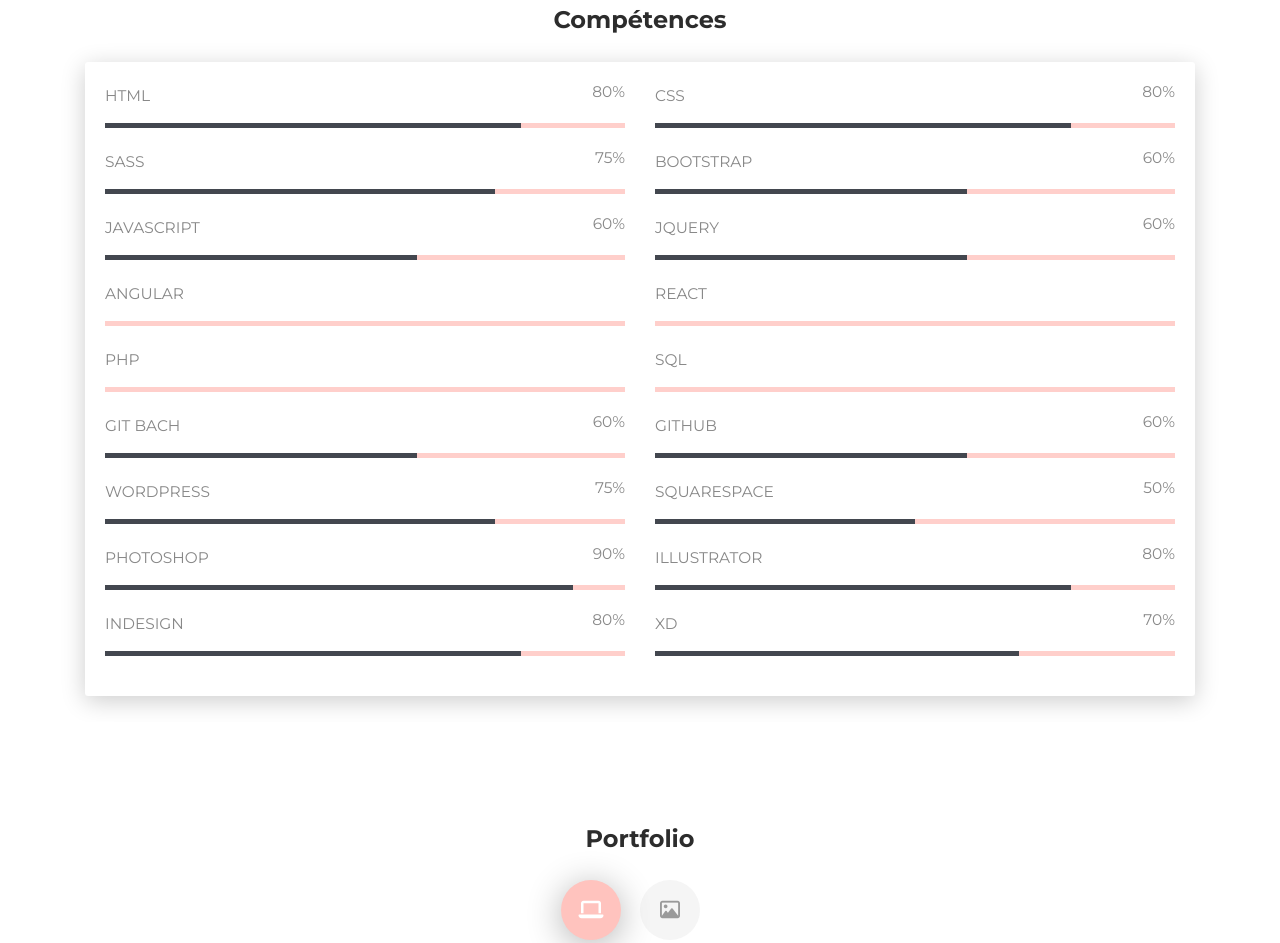
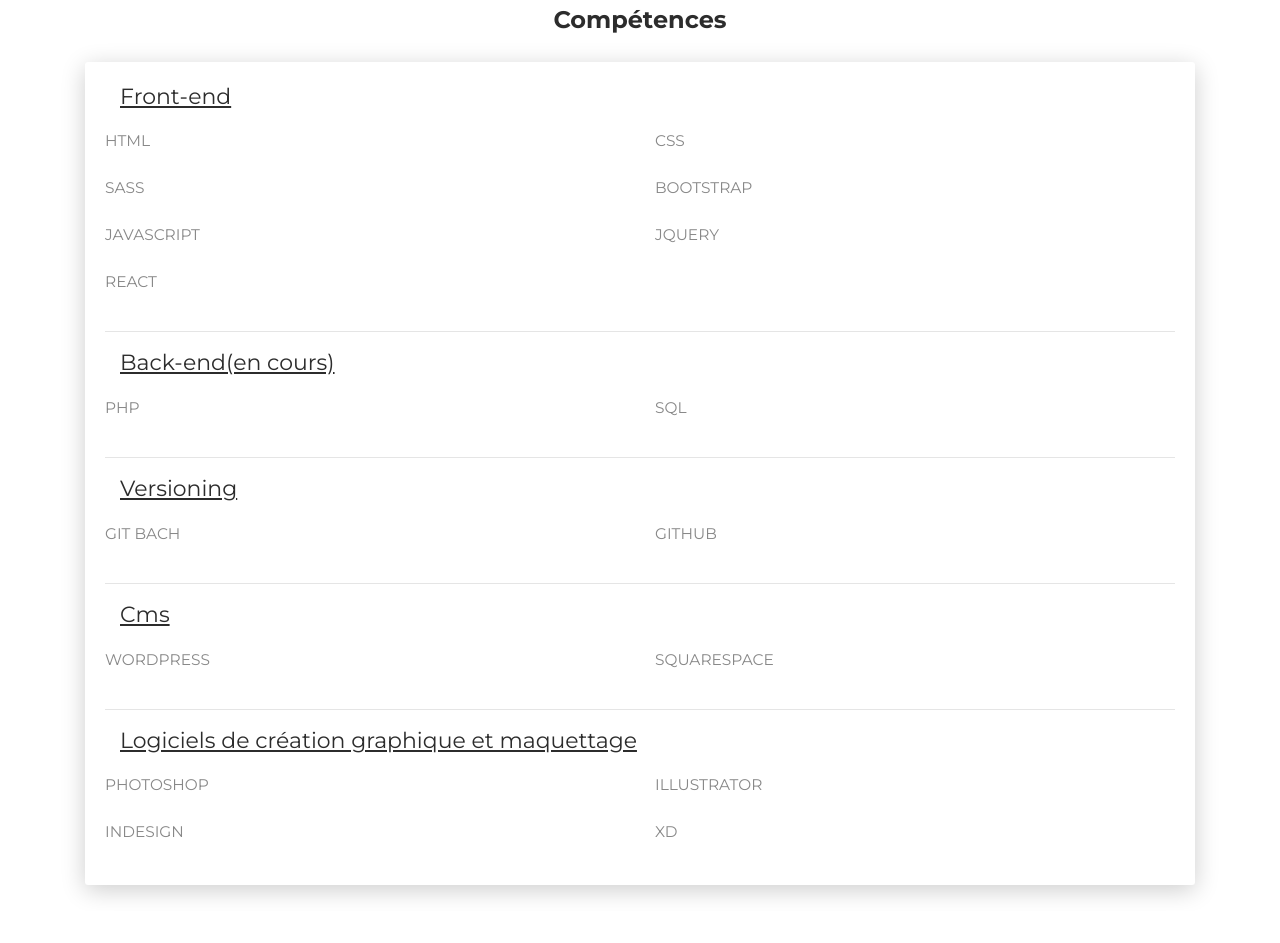
Before and after one commit to FAITH-ORAN/Faiza-Berrichi, a plain HTML site: page index.html in a window 1280 px wide. Shown: the part 1002-1945 px from the top of the page. Drawn offline with Linux system fonts and the light colour scheme; a web font is replaced by a local one.

Commit message:
modification compétences et cv pdf

```diff
--- a/index.html
+++ b/index.html
@@ -101,147 +101,166 @@
     <div class="h4 text-center mb-4 title">Compétences</div>
     <div class="card" data-aos="fade-up" data-aos-anchor-placement="top-bottom">
       <div class="card-body">
+        <div class="col-md-12 " style="text-decoration: underline;">
+          <div class="h5">Front-end</div>
+        </div>
         <div class="row">
-          <div class="col-md-6">
+          <div class="col-md-6 col-6">
             <div class="progress-container progress-dark"><span class="progress-badge">HTML</span>
-              <div class="progress">
-                <div class="progress-bar progress-bar-primary" data-aos="progress-full" data-aos-offset="10" data-aos-duration="2000" role="progressbar" aria-valuenow="60" aria-valuemin="0" aria-valuemax="100" style="width: 80%;"></div><span class="progress-value">80%</span>
-              </div>
+            <!--  <div class="progress">
+                <div class="progress-bar progress-bar-primary" data-aos="progress-full" data-aos-offset="10" data-aos-duration="2000" role="progressbar" aria-valuenow="60" aria-valuemin="0" aria-valuemax="100" style="width: 0;"></div><span class="progress-value"></span>
+              </div>-->
             </div>
           </div>
-          <div class="col-md-6">
+          <div class="col-md-6 col-6">
             <div class="progress-container progress-dark"><span class="progress-badge">CSS</span>
-              <div class="progress">
-                <div class="progress-bar progress-bar-primary" data-aos="progress-full" data-aos-offset="10" data-aos-duration="2000" role="progressbar" aria-valuenow="60" aria-valuemin="0" aria-valuemax="100" style="width: 80%;"></div><span class="progress-value">80%</span>
-              </div>
+              <!-- <div class="progress">
+                <div class="progress-bar progress-bar-primary" data-aos="progress-full" data-aos-offset="10" data-aos-duration="2000" role="progressbar" aria-valuenow="60" aria-valuemin="0" aria-valuemax="100" style="width: ;"></div><span class="progress-value"></span>
+              </div>-->
             </div>
           </div>
         </div>
         <div class="row">
-          <div class="col-md-6">
+          <div class="col-md-6 col-6">
             <div class="progress-container progress-dark"><span class="progress-badge">SASS</span>
-              <div class="progress">
-                <div class="progress-bar progress-bar-primary" data-aos="progress-full" data-aos-offset="10" data-aos-duration="2000" role="progressbar" aria-valuenow="60" aria-valuemin="0" aria-valuemax="100" style="width: 75%;"></div><span class="progress-value">75%</span>
-              </div>
+               <!--<div class="progress">
+                <div class="progress-bar progress-bar-primary" data-aos="progress-full" data-aos-offset="10" data-aos-duration="2000" role="progressbar" aria-valuenow="60" aria-valuemin="0" aria-valuemax="100" style="width:;"></div><span class="progress-value"></span>
+              </div>-->
             </div>
           </div>
-          <div class="col-md-6">
+          <div class="col-md-6 col-6">
             <div class="progress-container progress-dark"><span class="progress-badge">BOOTSTRAP</span>
-              <div class="progress">
-                <div class="progress-bar progress-bar-primary" data-aos="progress-full" data-aos-offset="10" data-aos-duration="2000" role="progressbar" aria-valuenow="60" aria-valuemin="0" aria-valuemax="100" style="width: 60%;"></div><span class="progress-value">60%</span>
-              </div>
+             <!-- <div class="progress">
+                <div class="progress-bar progress-bar-primary" data-aos="progress-full" data-aos-offset="10" data-aos-duration="2000" role="progressbar" aria-valuenow="60" aria-valuemin="0" aria-valuemax="100" style="width: ;"></div><span class="progress-value"></span>
+              </div>-->
             </div>
           </div>
         </div>
         <div class="row">
-          <div class="col-md-6">
+          <div class="col-md-6 col-6">
             <div class="progress-container progress-dark"><span class="progress-badge">JAVASCRIPT</span>
-              <div class="progress">
-                <div class="progress-bar progress-bar-primary" data-aos="progress-full" data-aos-offset="10" data-aos-duration="2000" role="progressbar" aria-valuenow="60" aria-valuemin="0" aria-valuemax="100" style="width:60%;"></div><span class="progress-value">60%</span>
-              </div>
+              <!--<div class="progress">
+                <div class="progress-bar progress-bar-primary" data-aos="progress-full" data-aos-offset="10" data-aos-duration="2000" role="progressbar" aria-valuenow="60" aria-valuemin="0" aria-valuemax="100" style="width:;"></div><span class="progress-value"></span>
+              </div>-->
             </div>
           </div>
-          <div class="col-md-6">
+          <div class="col-md-6 col-6">
             <div class="progress-container progress-dark"><span class="progress-badge">Jquery</span>
-              <div class="progress">
+              <!--<div class="progress">
                 <div class="progress-bar progress-bar-primary" data-aos="progress-full" data-aos-offset="10" data-aos-duration="2000" role="progressbar" aria-valuenow="60" aria-valuemin="0" aria-valuemax="100" style="width: 60%;"></div><span class="progress-value">60%</span>
-              </div>
+              </div>-->
             </div>
           </div>
         </div>
         <div class="row">
-          <div class="col-md-6">
+         <!-- <div class="col-md-6">
             <div class="progress-container progress-dark"><span class="progress-badge">Angular</span>
               <div class="progress">
                 <div class="progress-bar progress-bar-primary" data-aos="progress-full" data-aos-offset="10" data-aos-duration="2000" role="progressbar" aria-valuenow="60" aria-valuemin="0" aria-valuemax="100" style="width: 0%;"></div><span class="progress-value"></span>
               </div>
             </div>
+          </div>-->
+          <div class="col-md-6 col-6">
+            <div class="progress-container progress-dark"><span class="progress-badge">React</span>
+              <!--<div class="progress">
+                <div class="progress-bar progress-bar-primary" data-aos="progress-full" data-aos-offset="10" data-aos-duration="2000" role="progressbar" aria-valuenow="60" aria-valuemin="0" aria-valuemax="100" style="width: 0%;"></div><span class="progress-value"></span>
+              </div>-->
+            </div>
           </div>
-          <div class="col-md-6">
-            <div class="progress-container progress-dark"><span class="progress-badge">React</span>
-              <div class="progress">
+        </div>
+        <hr>
+        <div class="col-md-12 " style="text-decoration: underline;">
+          <div class="h5">Back-end(en cours)</div>
+        </div>
+        <div class="row">
+          <div class="col-md-6 col-6">
+            <div class="progress-container progress-dark"><span class="progress-badge">PHP</span>
+              <!--<div class="progress">
                 <div class="progress-bar progress-bar-primary" data-aos="progress-full" data-aos-offset="10" data-aos-duration="2000" role="progressbar" aria-valuenow="60" aria-valuemin="0" aria-valuemax="100" style="width: 0%;"></div><span class="progress-value"></span>
-              </div>
+              </div>-->
+            </div>
+          </div>
+          <div class="col-md-6 col-6">
+            <div class="progress-container progress-dark"><span class="progress-badge">SQL</span>
+              <!--<div class="progress">
+                <div class="progress-bar progress-bar-primary" data-aos="progress-full" data-aos-offset="10" data-aos-duration="2000" role="progressbar" aria-valuenow="60" aria-valuemin="0" aria-valuemax="100" style="width: 0%;"></div><span class="progress-value"></span>
+              </div>-->
+            </div>
+          </div>
+        </div>
+        <hr/>
+        <div class="col-md-12  " style="text-decoration: underline;">
+          <div class="h5">Versioning</div>
+        </div>
+        <div class="row">
+          <div class="col-md-6 col-6">
+            <div class="progress-container progress-dark"><span class="progress-badge">Git Bach</span>
+              <!--<div class="progress">
+                <div class="progress-bar progress-bar-primary" data-aos="progress-full" data-aos-offset="10" data-aos-duration="2000" role="progressbar" aria-valuenow="60" aria-valuemin="0" aria-valuemax="100" style="width: 60%;"></div><span class="progress-value">60%</span>
+              </div>-->
+            </div>
+          </div>
+          <div class="col-md-6 col-6">
+            <div class="progress-container progress-dark"><span class="progress-badge">Github</span>
+              <!--<div class="progress">
+                <div class="progress-bar progress-bar-primary" data-aos="progress-full" data-aos-offset="10" data-aos-duration="2000" role="progressbar" aria-valuenow="60" aria-valuemin="0" aria-valuemax="100" style="width: 60%;"></div><span class="progress-value">60%</span>
+              </div>-->
+            </div>
+          </div>
+        </div>
+        <hr/>
+        <div class="col-md-12  " style="text-decoration: underline;">
+          <div class="h5">Cms</div>
+        </div>
+        <div class="row">
+          <div class="col-md-6 col-6">
+            <div class="progress-container progress-dark"><span class="progress-badge">WORDPRESS</span>
+              <!--<div class="progress">
+                <div class="progress-bar progress-bar-primary" data-aos="progress-full" data-aos-offset="10" data-aos-duration="2000" role="progressbar" aria-valuenow="60" aria-valuemin="0" aria-valuemax="100" style="width: 75%;"></div><span class="progress-value">75%</span>
+              </div>-->
+            </div>
+          </div>
+          <div class="col-md-6 col-6">
+            <div class="progress-container progress-dark"><span class="progress-badge">Squarespace</span>
+             <!-- <div class="progress">
+                <div class="progress-bar progress-bar-primary" data-aos="progress-full" data-aos-offset="10" data-aos-duration="2000" role="progressbar" aria-valuenow="60" aria-valuemin="0" aria-valuemax="100" style="width: 50%;"></div><span class="progress-value">50%</span>
+              </div>-->
+            </div>
+          </div>
+        </div>
+        <hr/>
+        <div class="col-md-12 " style="text-decoration: underline;">
+          <div class="h5">Logiciels de création graphique et maquettage</div>
+        </div>
+        <div class="row">
+          <div class="col-md-6 col-6">
+            <div class="progress-container progress-dark"><span class="progress-badge">Photoshop</span>
+              <!--<div class="progress">
+                <div class="progress-bar progress-bar-primary" data-aos="progress-full" data-aos-offset="10" data-aos-duration="2000" role="progressbar" aria-valuenow="60" aria-valuemin="0" aria-valuemax="100" style="width:90%;"></div><span class="progress-value">90%</span>
+              </div>-->
+            </div>
+          </div>
+          <div class="col-md-6 col-6">
+            <div class="progress-container progress-dark"><span class="progress-badge">Illustrator</span>
+             <!-- <div class="progress">
+                <div class="progress-bar progress-bar-primary" data-aos="progress-full" data-aos-offset="10" data-aos-duration="2000" role="progressbar" aria-valuenow="60" aria-valuemin="0" aria-valuemax="100" style="width: 80%;"></div><span class="progress-value">80%</span>
+              </div>-->
             </div>
           </div>
         </div>
         <div class="row">
-          <div class="col-md-6">
-            <div class="progress-container progress-dark"><span class="progress-badge">PHP</span>
-              <div class="progress">
-                <div class="progress-bar progress-bar-primary" data-aos="progress-full" data-aos-offset="10" data-aos-duration="2000" role="progressbar" aria-valuenow="60" aria-valuemin="0" aria-valuemax="100" style="width: 0%;"></div><span class="progress-value"></span>
-              </div>
+          <div class="col-md-6 col-6">
+            <div class="progress-container progress-dark"><span class="progress-badge">Indesign</span>
+              <!--<div class="progress">
+                <div class="progress-bar progress-bar-primary" data-aos="progress-full" data-aos-offset="10" data-aos-duration="2000" role="progressbar" aria-valuenow="60" aria-valuemin="0" aria-valuemax="100" style="width:80%;"></div><span class="progress-value">80%</span>
+              </div>-->
             </div>
           </div>
-          <div class="col-md-6">
-            <div class="progress-container progress-dark"><span class="progress-badge">SQL</span>
-              <div class="progress">
-                <div class="progress-bar progress-bar-primary" data-aos="progress-full" data-aos-offset="10" data-aos-duration="2000" role="progressbar" aria-valuenow="60" aria-valuemin="0" aria-valuemax="100" style="width: 0%;"></div><span class="progress-value"></span>
-              </div>
-            </div>
-          </div>
-        </div>
-        <div class="row">
-          <div class="col-md-6">
-            <div class="progress-container progress-dark"><span class="progress-badge">Git Bach</span>
-              <div class="progress">
-                <div class="progress-bar progress-bar-primary" data-aos="progress-full" data-aos-offset="10" data-aos-duration="2000" role="progressbar" aria-valuenow="60" aria-valuemin="0" aria-valuemax="100" style="width: 60%;"></div><span class="progress-value">60%</span>
-              </div>
-            </div>
-          </div>
-          <div class="col-md-6">
-            <div class="progress-container progress-dark"><span class="progress-badge">Github</span>
-              <div class="progress">
-                <div class="progress-bar progress-bar-primary" data-aos="progress-full" data-aos-offset="10" data-aos-duration="2000" role="progressbar" aria-valuenow="60" aria-valuemin="0" aria-valuemax="100" style="width: 60%;"></div><span class="progress-value">60%</span>
-              </div>
-            </div>
-          </div>
-        </div>
-        <div class="row">
-          <div class="col-md-6">
-            <div class="progress-container progress-dark"><span class="progress-badge">WORDPRESS</span>
-              <div class="progress">
-                <div class="progress-bar progress-bar-primary" data-aos="progress-full" data-aos-offset="10" data-aos-duration="2000" role="progressbar" aria-valuenow="60" aria-valuemin="0" aria-valuemax="100" style="width: 75%;"></div><span class="progress-value">75%</span>
-              </div>
-            </div>
-          </div>
-          <div class="col-md-6">
-            <div class="progress-container progress-dark"><span class="progress-badge">Squarespace</span>
-              <div class="progress">
-                <div class="progress-bar progress-bar-primary" data-aos="progress-full" data-aos-offset="10" data-aos-duration="2000" role="progressbar" aria-valuenow="60" aria-valuemin="0" aria-valuemax="100" style="width: 50%;"></div><span class="progress-value">50%</span>
-              </div>
-            </div>
-          </div>
-        </div>
-        <div class="row">
-          <div class="col-md-6">
-            <div class="progress-container progress-dark"><span class="progress-badge">Photoshop</span>
-              <div class="progress">
-                <div class="progress-bar progress-bar-primary" data-aos="progress-full" data-aos-offset="10" data-aos-duration="2000" role="progressbar" aria-valuenow="60" aria-valuemin="0" aria-valuemax="100" style="width:90%;"></div><span class="progress-value">90%</span>
-              </div>
-            </div>
-          </div>
-          <div class="col-md-6">
-            <div class="progress-container progress-dark"><span class="progress-badge">Illustrator</span>
-              <div class="progress">
-                <div class="progress-bar progress-bar-primary" data-aos="progress-full" data-aos-offset="10" data-aos-duration="2000" role="progressbar" aria-valuenow="60" aria-valuemin="0" aria-valuemax="100" style="width: 80%;"></div><span class="progress-value">80%</span>
-              </div>
-            </div>
-          </div>
-        </div>
-        <div class="row">
-          <div class="col-md-6">
-            <div class="progress-container progress-dark"><span class="progress-badge">Indesign</span>
-              <div class="progress">
-                <div class="progress-bar progress-bar-primary" data-aos="progress-full" data-aos-offset="10" data-aos-duration="2000" role="progressbar" aria-valuenow="60" aria-valuemin="0" aria-valuemax="100" style="width:80%;"></div><span class="progress-value">80%</span>
-              </div>
-            </div>
-          </div>
-          <div class="col-md-6">
+          <div class="col-md-6 col-6">
             <div class="progress-container progress-dark"><span class="progress-badge">XD</span>
-              <div class="progress">
+              <!--<div class="progress">
                 <div class="progress-bar progress-bar-primary" data-aos="progress-full" data-aos-offset="10" data-aos-duration="2000" role="progressbar" aria-valuenow="60" aria-valuemin="0" aria-valuemax="100" style="width: 70%;"></div><span class="progress-value">70%</span>
-              </div>
+              </div>-->
             </div>
           </div>
         </div>
```
Also changed, not shown: 1 other file.
